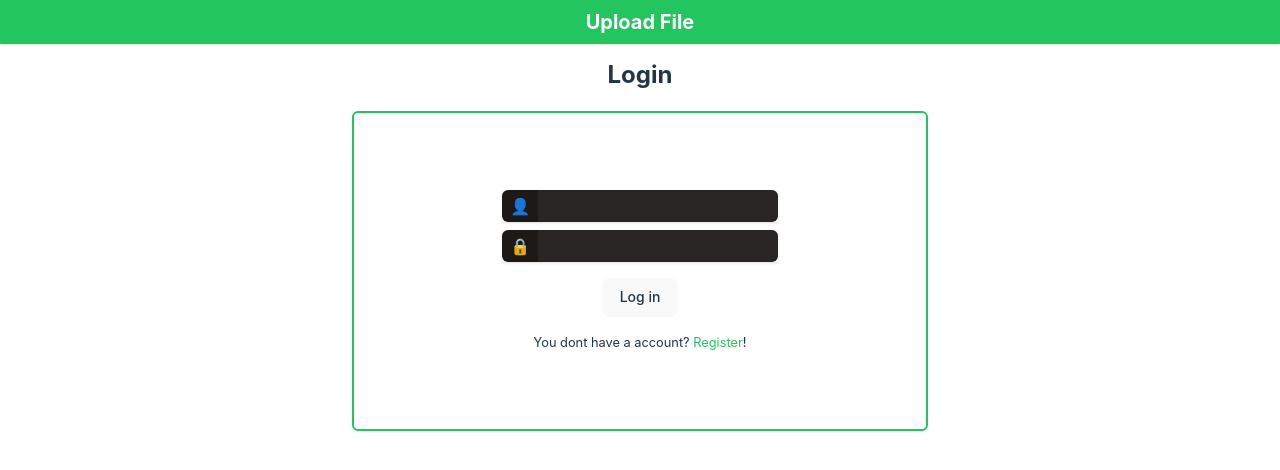
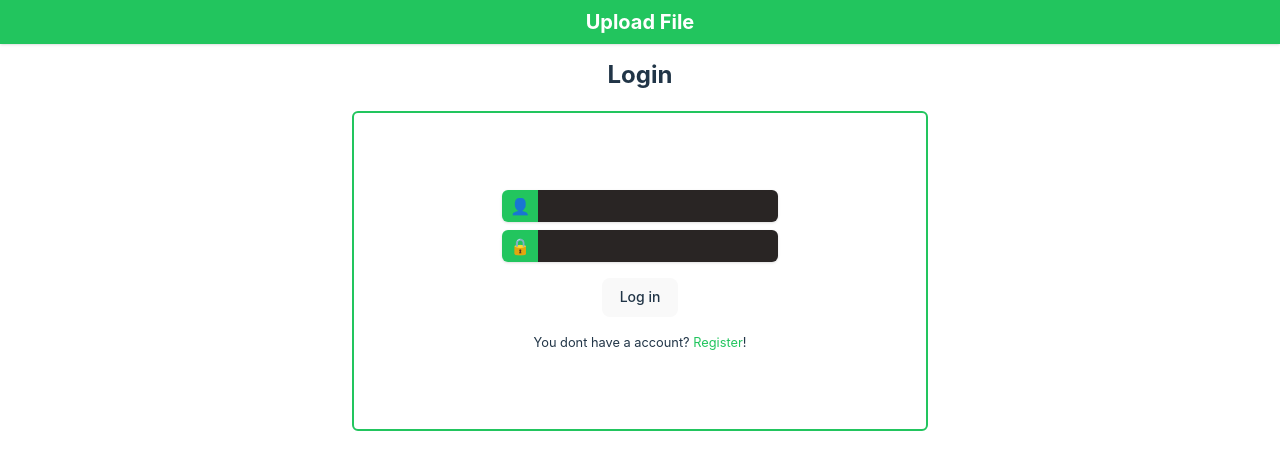
Before and after one commit to DavidxDl/file-uploader-frontend, a React (Vite) app: page /login in a window 1280 px wide. Shown: the top 470 px of the page. Built offline with nearby package versions, Linux system fonts and the light colour scheme; no server answers.

Commit message:
the outline now appear on the fieldset itself instead of the input

```diff
--- a/src/routes/Login.tsx
+++ b/src/routes/Login.tsx
@@ -40,15 +40,16 @@ export default function Login() {
   return (
     <Main>
       <Form title="Login" onSubmit={handleSubmit}>
-        <fieldset className="flex shadow  w-[56%]">
+        <fieldset className="flex shadow focus-within:outline focus-within:outline-2 focus-within:outline-green-500 rounded-md   w-[56%]">
           <label
-            className="bg-stone-900 rounded-l-md py-1 px-2"
+            className="bg-green-500 rounded-l-md py-1 px-2"
             htmlFor="username"
+            title="Username"
           >
             👤
           </label>
           <input
-            className="flex-1 focus:outline focus:outline-2 focus:outline-green-500 bg-stone-800 p-1 rounded-r-md px-2 text-sm"
+            className="flex-1 outline-none  bg-stone-800 p-1 rounded-r-md px-2 text-sm"
             required
             type="text"
             id="username"
@@ -57,10 +58,11 @@ export default function Login() {
             name="username"
           />
         </fieldset>
-        <fieldset className="flex shadow  w-[56%]">
+        <fieldset className="flex shadow  rounded-md focus-within:outline focus-within:outline-2 focus-within:outline-green-500 w-[56%]">
           <label
-            className="bg-stone-900 rounded-l-md py-1 px-2"
+            className="bg-green-500 rounded-l-md py-1 px-2"
             htmlFor="password"
+            title="Password"
           >
             🔒
           </label>
```
